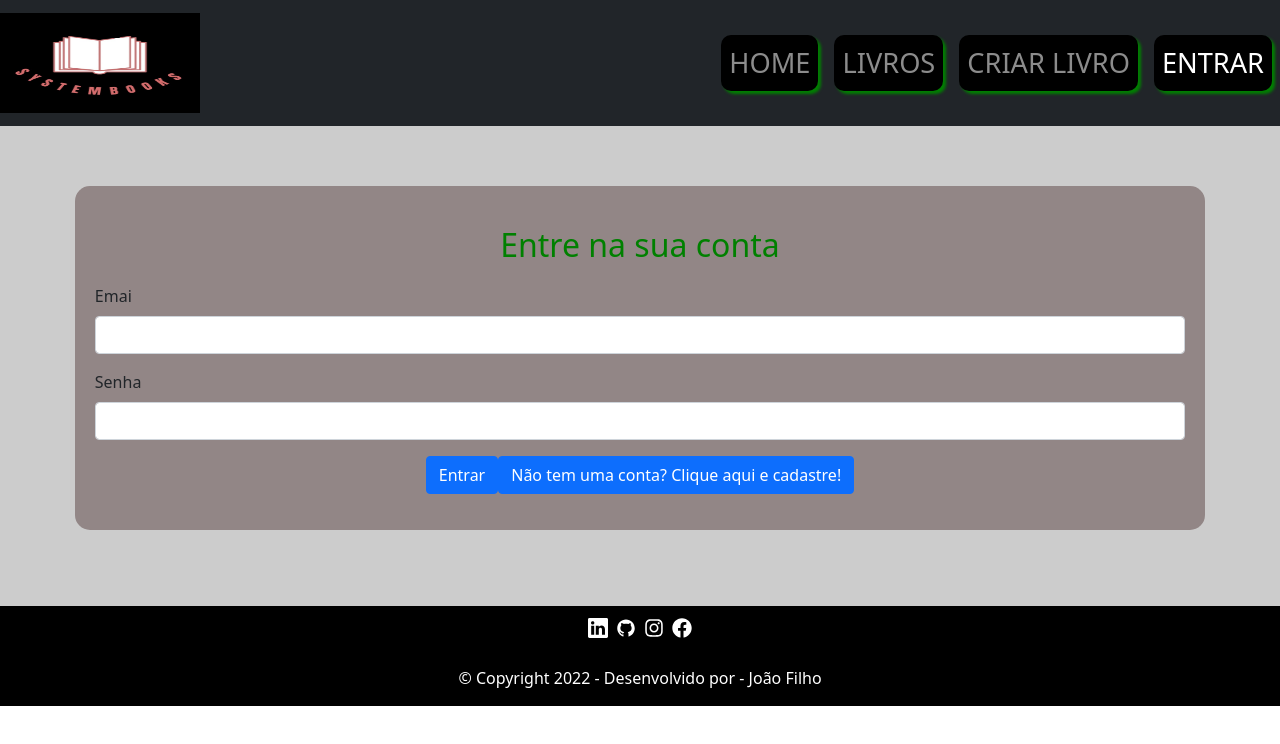
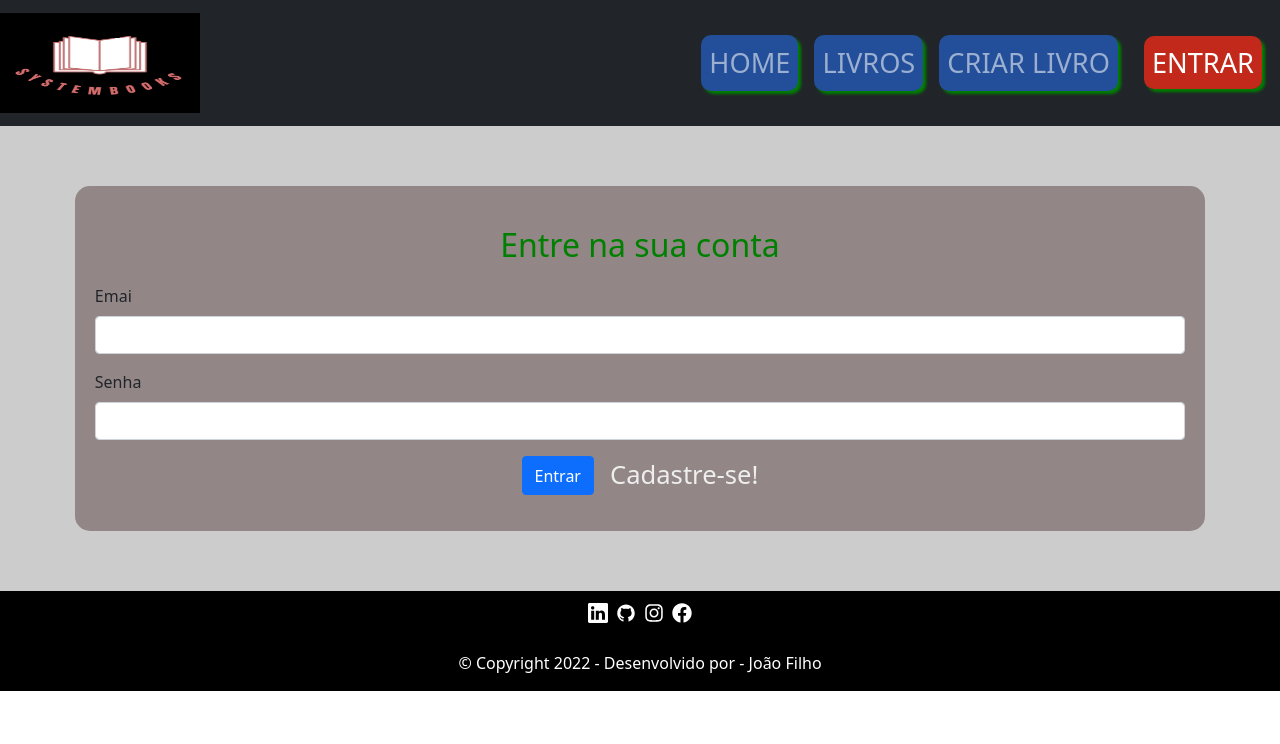
Before and after one commit to ironhack-sao-wdft/react-ironplate, a React (Create React App) app: page /login in a window 1280 px wide. Shown: the top 744 px of the page. Built offline with nearby package versions, Linux system fonts and the light colour scheme.

Commit message:
estilos nav menus

```diff
--- a/src/assets/styles/index.css
+++ b/src/assets/styles/index.css
@@ -10,17 +10,11 @@
   margin: 0;
   padding: 0;
   background: #cccccc;
+  align-items: center;
 }
 /* estilos da navbar */
 .topo {
   align-items: center;
-}
-
-.container-fluid {
-  align-items: center;
-  display: flex;
-  justify-content: space-between;
-
 }
 
 #responsive-navbar-nav {
@@ -29,7 +23,8 @@
 
 .nav-menu {
   display: flex;
-  justify-content: center
+  justify-content: center;
+  align-items: center;
 }
 
 .login-user {
@@ -38,7 +33,7 @@
 }
 
 .nav-link {
-  background: black;
+  background: #234E99;
   box-shadow: 3px 3px 3px green;
   margin: 8px;
   padding: 8px;
@@ -48,9 +43,22 @@
   transition: background-color 2s;
   font-size: 1.7rem;
   color: white;
- }
+   }
 .nav-link:hover {
   background: blue;
+}
+.nav-link-login{
+background: #C2291A;
+box-shadow: 3px 3px 3px green;
+margin: 8px;
+padding: 8px;
+border-radius: 10px;
+text-transform: uppercase;
+text-align: center;
+text-decoration: none;
+transition: background-color 2s;
+font-size: 1.7rem;
+color: white;
 }
 
 /* estilo galeria de livros */
@@ -165,6 +173,11 @@ a+a {
   margin: 60px auto;
   border-radius: 15px;
 }
+.link-cadastre{
+  font-size: 1.6rem;
+  text-decoration: none;
+  color: #eee;
+}
 .cadastrar-conta {
   width: 90%;
   display: block;
--- a/src/components/App.js
+++ b/src/components/App.js
@@ -14,14 +14,12 @@ import EditLivro from "../pages/Livros/EditLivro";
 import Rodape from "../components/Rodape";
 import ProtectedRoute from "../pages/auth/ProtectedRoute";
 import { AuthContextComponent } from "../contexts/authContext";
-// import Topo from "../components/Topo";
 
 function App() {
   return (
     <div className="main">
       <AuthContextComponent>
-        {/* <Topo /> */}
-        <Header />
+         <Header />
         <div className="container-fluid mb-3 content">
           <Routes>
             <Route
--- a/src/components/Navbar.js
+++ b/src/components/Navbar.js
@@ -37,7 +37,7 @@ function Header() {
             Criar Livro
           </NavLink>
 
-          <div className="nav-menu">
+          <div className="login-user">
             {loggedInUser.user._id ? (
               <>
                 <span className="text-warning me-3">
@@ -51,7 +51,7 @@ function Header() {
             ) : (
               <NavLink
                 className={({ isActive }) =>
-                  `nav-link ${isActive ? "active" : ""}`
+                  `nav-link-login ${isActive ? "active" : ""}`
                 }
                 to="/login"
               >
--- a/src/pages/Livros/CadastroLivro.js
+++ b/src/pages/Livros/CadastroLivro.js
@@ -153,7 +153,7 @@ function CadastrarLivro() {
               <button
                 disabled={loading}
                 type="submit"
-                className="btn-primary mb-3"
+                className=" btn btn-primary mb-3"
               >
                 {loading ? (
                   <>
--- a/src/pages/Livros/EditLivro.js
+++ b/src/pages/Livros/EditLivro.js
@@ -64,7 +64,7 @@ function EditLivro(props) {
       <h1 className="text-center mt-5 mb-4">Editar Livro</h1>
 
       <form onSubmit={handleSubmit}>
-        <div className="container">
+        <div className="container cadastro">
           <FormField
             label="Titulo"
             id="title"
@@ -118,7 +118,7 @@ function EditLivro(props) {
 
           <div className="container"></div>
           <div>
-            <button disabled={loading} type="submit" className="botaoCriar">
+            <button disabled={loading} type="submit" className="btn btn-primary">
               {loading ? (
                 <span
                   className="spinner-border spinner-border-sm"
--- a/src/pages/auth/Login.js
+++ b/src/pages/auth/Login.js
@@ -73,12 +73,12 @@ function Login(props) {
         </div>
 
         <div className="mb-3 d-flex justify-content-center">
-          <button type="submit" className="btn btn-primary mr-3">
+          <button type="submit" className="btn btn-primary me-3">
             Entrar
           </button>
           <div>
-            <Link className="btn btn-primary " to="/signup">
-              Não tem uma conta? Clique aqui e cadastre!
+            <Link  className="link-cadastre" to="/signup">
+               Cadastre-se!
             </Link>
           </div>
         </div>
```
